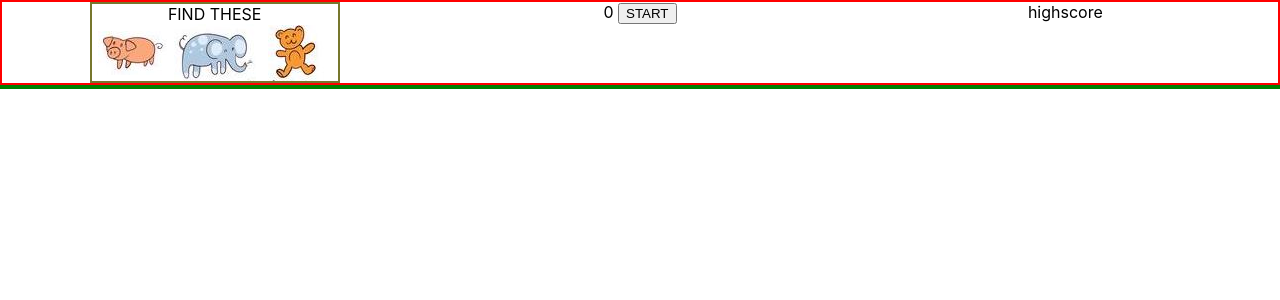
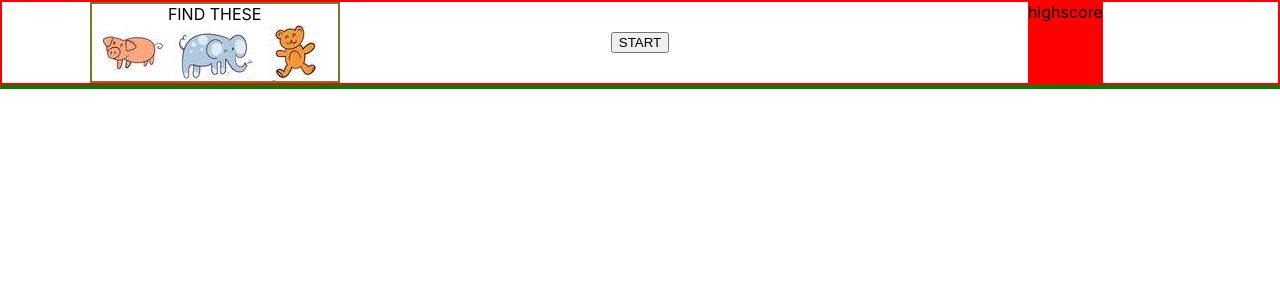
Before and after one commit to hoholabs/image-tagger, a React (Create React App) app: page / in a window 1280 px wide. Shown: the top 300 px of the page. Built offline with nearby package versions, Linux system fonts and the light colour scheme.

Commit message:
grabs coords on mouse click

```diff
--- a/src/App.css
+++ b/src/App.css
@@ -6,7 +6,7 @@ nav {
     margin-bottom: auto;
     justify-items: center;
 }
-#key {
+nav #key {
     display: grid;
     grid-template-columns: 1fr 1fr 1fr;
     margin-top: auto;
@@ -16,9 +16,19 @@ nav {
     border: solid rgb(119, 119, 45) 2px;
 }
 
-#key span {
+nav #key span {
     /* justify-self: center; */
     grid-column: 1/-1;
+}
+
+nav #timer {
+    display: grid;
+    justify-content: center;
+    align-items: center;
+}
+
+nav #highscore {
+    background-color: red;
 }
 
 #puzzle {
--- a/src/Nav.js
+++ b/src/Nav.js
@@ -24,9 +24,12 @@ function Nav(props) {
                 <img src={props.puzzle.legendC} alt="hint C"></img>
             </div>
             <div id="timer">
-                {time} <button onClick={props.startPuzzle}>START</button>
+                {props.isActive && <span>{time}</span>}
+                {!props.isActive && (
+                    <button onClick={props.startPuzzle}>START</button>
+                )}
             </div>
-            <div id="highschore">highscore</div>
+            <div id="highscore">highscore</div>
         </nav>
     );
 }
--- a/src/Puzzle.js
+++ b/src/Puzzle.js
@@ -1,11 +1,18 @@
 import React from 'react';
 
 function Puzzle(props) {
-    console.log(props);
+    const sendCoords = (event) => {
+        console.log(event.nativeEvent.offsetX);
+        console.log(event.nativeEvent.offsetY);
+    };
     return (
         <div id="puzzle">
             {props.isActive && (
-                <img src={props.puzzle.img} alt="hidden object puzzle"></img>
+                <img
+                    onClick={sendCoords}
+                    src={props.puzzle.img}
+                    alt="hidden object puzzle"
+                ></img>
             )}
         </div>
     );
--- a/src/Puzzles/Playground.js
+++ b/src/Puzzles/Playground.js
@@ -1,8 +1,11 @@
 const playground = {
     img: 'images/playground-img.jpg',
     legendA: 'images/playground-a.jpg',
+    coordsA: [100, 160, 530, 565],
     legendB: 'images/playground-b.jpg',
-    legendC: 'images/playground-c.jpg'
+    coordsB: [380, 475, 70, 125],
+    legendC: 'images/playground-c.jpg',
+    coordsC: [450, 490, 585, 635]
 };
 
 export default playground;
```
